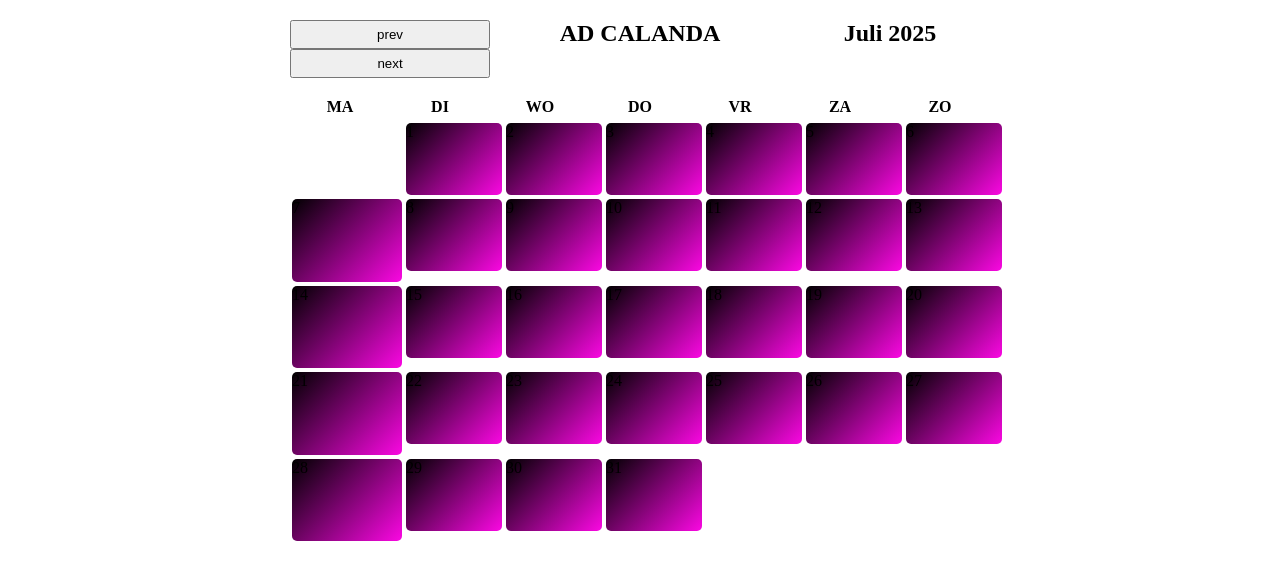
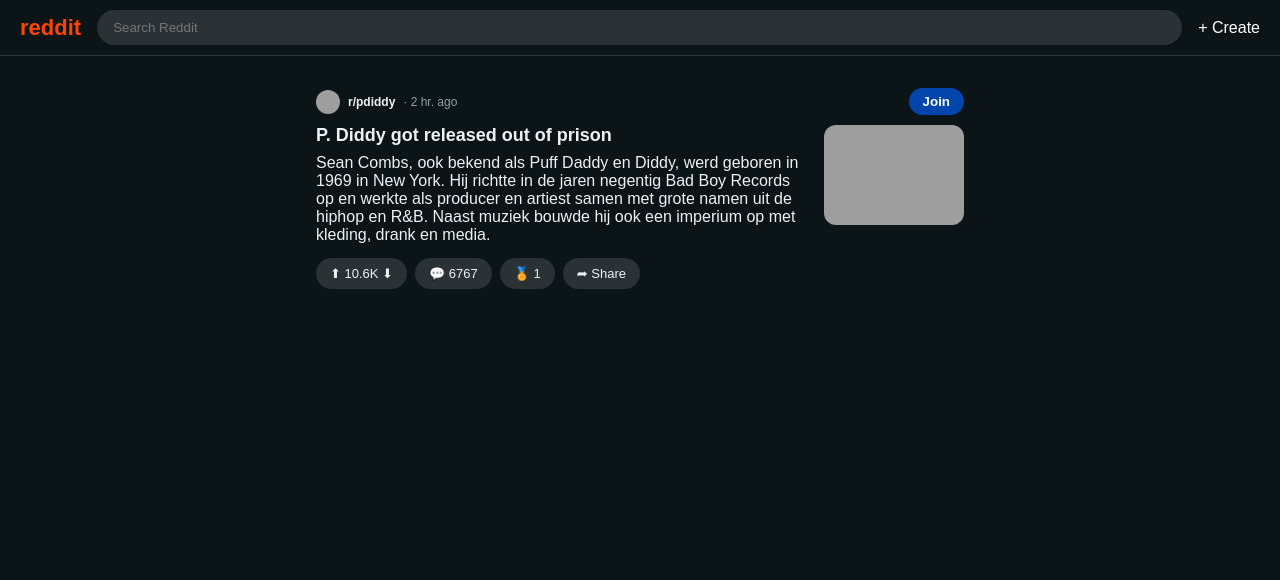
Before and after one commit to Averond/M9-Mobile-Development---Frontend-Programming, a plain HTML site: page index.html in a window 1280 px wide. Drawn offline with Linux system fonts and the light colour scheme; grey boxes are pictures that could not be loaded.

Commit message:
REDDIT
REDDIT

```diff
--- a/index.html
+++ b/index.html
@@ -1,38 +1,42 @@
 <!DOCTYPE html>
-<html lang="en">
+<html lang="nl">
 <head>
     <meta charset="UTF-8">
     <meta name="viewport" content="width=device-width, initial-scale=1.0">
-    <title>Kalender</title>
-
+    <title>Reddit</title>
     <link rel="stylesheet" href="style.css">
-    <script src="main.js" defer></script>
 </head>
 <body>
+    <header>
+        <span class="logo">reddit</span>
+        <input type="search" placeholder="Search Reddit">
+        <button class="create">+ Create</button>
+    </header>
 
-    <main class="calender">
+    <main>
+        <article class="post">
+            <div class="post-top">
+                <img class="sub-icon" src="https://picsum.photos/id/10/50/50" alt="">
+                <span class="sub-name">r/pdiddy</span>
+                <span class="time">· 2 hr. ago</span>
+                <button class="join">Join</button>
+            </div>
 
-        <header class="header">
-            <button class="navbutton" id="prev">prev</button>
-            <h2>AD CALANDA</h2>
-            <h2 id="date">July 2025</h2>
-            <button class="navbutton" id="next">next</button>
-        </header>
+            <div class="post-body">
+                <div class="post-text">
+                    <h2>P. Diddy got released out of prison</h2>
+                    <p>Sean Combs, ook bekend als Puff Daddy en Diddy, werd geboren in 1969 in New York. Hij richtte in de jaren negentig Bad Boy Records op en werkte als producer en artiest samen met grote namen uit de hiphop en R&B. Naast muziek bouwde hij ook een imperium op met kleding, drank en media.</p>
+                </div>
+                <img class="thumb" src="https://picsum.photos/id/1011/300/200" alt="">
+            </div>
 
-        <ol class="weekdays">
-            <li class="weekday">MA</li>
-            <li class="weekday">DI</li>
-            <li class="weekday">WO</li>
-            <li class="weekday">DO</li>
-            <li class="weekday">VR</li>
-            <li class="weekday">ZA</li>
-            <li class="weekday">ZO</li>
-        </ol>
-
-        <ol id="days" class="days">
-        </ol>
-
+            <div class="post-buttons">
+                <button class="pill">⬆ 10.6K ⬇</button>
+                <button class="pill">💬 6767</button>
+                <button class="pill">🏅 1</button>
+                <button class="pill">➦ Share</button>
+            </div>
+        </article>
     </main>
-
 </body>
 </html>
--- a/style.css
+++ b/style.css
@@ -1,54 +1,127 @@
-*{
+* {
+    padding: 0;
     margin: 0;
-    padding: 0;
     box-sizing: border-box;
 }
-
-.calender{
-    width: 700px;
-    margin: 20px auto;
+html {
+    font-size: 62.5%;
+}
+body {
+    font-size: 1.6rem;
+    font-family: Arial, sans-serif;
+    background: #0b1416;
+    color: #eef1f3;
 }
 
-.header{
-    display: grid;
-    grid-template-columns: 1fr 300px 1fr;
-    margin-bottom: 20px;
+/* header (minimaal) */
+header {
+    display: flex;
+    align-items: center;
+    gap: 1.6rem;
+    padding: 1rem 2rem;
+    border-bottom: 1px solid #2a3236;
+}
+.logo {
+    color: #ff4500;
+    font-weight: bold;
+    font-size: 2.2rem;
+}
+header input {
+    flex: 1;
+    padding: 1rem 1.6rem;
+    border-radius: 99rem;
+    border: none;
+    background: #2a3236;
+    color: #fff;
+}
+.create {
+    background: none;
+    border: none;
+    color: #fff;
+    font-size: 1.6rem;
+    cursor: pointer;
 }
 
-.header h2{
-    text-align: center;
+/* post */
+main {
+    max-width: 70rem;
+    margin: 2rem auto;
+    padding: 0 1rem;
+}
+.post {
+    padding: 1.2rem 1.6rem;
+    border-radius: 1.6rem;
+}
+.post:hover {
+    background: #131f23;
 }
 
-.navbutton{
-    padding: 5px;
+.post-top {
+    display: flex;
+    align-items: center;
+    gap: 0.8rem;
+    font-size: 1.2rem;
+    margin-bottom: 1rem;
+}
+.sub-icon {
+    width: 2.4rem;
+    height: 2.4rem;
+    border-radius: 50%;
+}
+.sub-name {
+    font-weight: bold;
+}
+.time {
+    color: #8ba2ad;
+}
+.join {
+    margin-left: auto;
+    background: #0045ac;
+    color: #fff;
+    border: none;
+    border-radius: 99rem;
+    padding: 0.6rem 1.4rem;
+    font-weight: bold;
+    cursor: pointer;
 }
 
-.weekdays{
-    display: grid;
-    grid-template-columns: repeat(7, 1fr);
-    list-style: none;
-    text-align: center;
-    margin-bottom: 5px;
+.post-body {
+    display: flex;
+    justify-content: space-between;
+    gap: 1.6rem;
+}
+.post-text h2 {
+    font-size: 1.8rem;
+    margin-bottom: 0.8rem;
+}
+.post-text a {
+    color: #5c9aff;
+    font-size: 1.2rem;
+    text-decoration: none;
+    word-break: break-all;
+}
+.thumb {
+    width: 14rem;
+    height: 10rem;
+    object-fit: cover;
+    border-radius: 1.2rem;
+    flex-shrink: 0;
 }
 
-.weekday{
-    font-weight: bold;
+.post-buttons {
+    display: flex;
+    gap: 0.8rem;
+    margin-top: 1.4rem;
 }
-
-.days{
-    display: grid;
-    grid-template-columns: repeat(7, 1fr);
-    list-style: none;
+.pill {
+    background: #2a3236;
+    color: #eef1f3;
+    border: none;
+    border-radius: 99rem;
+    padding: 0.8rem 1.4rem;
+    font-size: 1.3rem;
+    cursor: pointer;
 }
-
-.day{
-    aspect-ratio: 4/3;
-    margin: 2px;
-    border-radius: 5px;
-    background: linear-gradient(135deg, #000000 0%, #fa08e2 100%);
+.pill:hover {
+    background: #3a444a;
 }
-
-
-.empty{
-    aspect-ratio: 3/2;
-}
```
